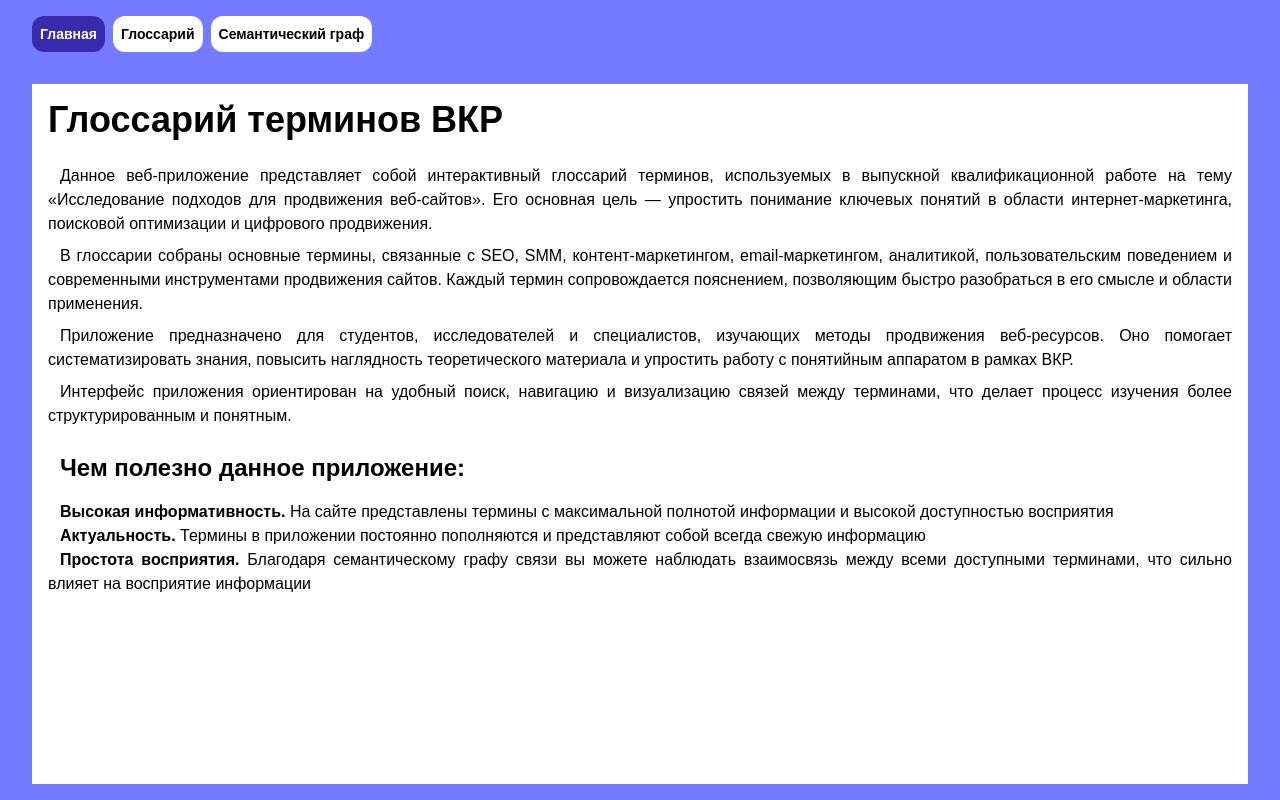
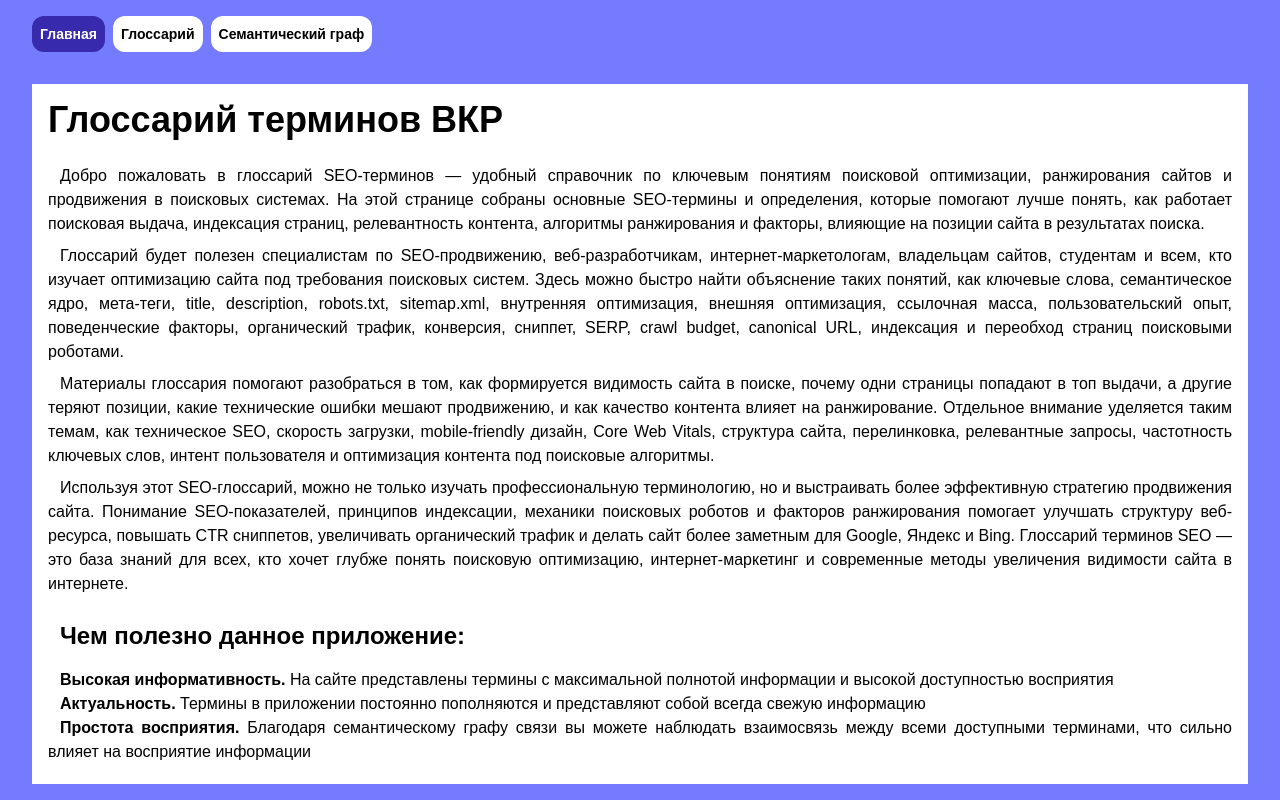
Before and after one commit to skoptenco/glossary-frontend-next, a Next.js app: page / in a window 1280 px wide. Built offline with nearby package versions, Linux system fonts and the light colour scheme; no server answers.

Commit message:
feat: - added lsi words to main pages

```diff
--- a/app/graph/page.tsx
+++ b/app/graph/page.tsx
@@ -8,6 +8,7 @@ export const metadata: Metadata = {
     description: `
         Данная страница отображает семантический граф связи между терминами.
         Он необходим для визуального отображения и правильного восприятия структуры терминов, то есть того как один термин связан с другим.
+        Семантический граф SEO-терминов с визуализацией связей между понятиями: ключевые слова, индексация, ранжирование, релевантность, трафик, SERP и другие элементы поисковой оптимизации.
     `,
     robots: {
         index: true,
--- a/app/page.tsx
+++ b/app/page.tsx
@@ -8,6 +8,7 @@ export const metadata: Metadata = {
     Данное приложение представляет собой глоссарий терминов по теме продвижения веб-сайтов.
     Он предназначен для изучения SEO-понятий, контент-маркетинга, алгоритмов ранжирования и т.д. в удобном формате.
     Также приложение включает в себя семантический граф связи, необходимый для визуального отображения и демонстрации связей между терминами.
+    SEO-глоссарий с терминами и определениями: поисковая оптимизация, ранжирование, индексация, ключевые слова, SERP, мета-теги, семантическое ядро, релевантность, трафик, сниппеты, техническое SEO и продвижение сайтов.
     `,
     robots: {
         index: true,
@@ -24,26 +25,49 @@ export default function Home() {
             <PageTitle>Глоссарий терминов ВКР</PageTitle>
             <div className="flex flex-col gap-6 text-justify indent-3">
                 <div className="flex flex-col gap-2">
-                    <p>Данное веб-приложение представляет собой интерактивный глоссарий терминов, используемых в
-                        выпускной квалификационной работе на тему «Исследование подходов для продвижения веб-сайтов».
-                        Его основная цель — упростить понимание ключевых понятий в области интернет-маркетинга,
-                        поисковой оптимизации и цифрового продвижения.</p>
-                    <p>В глоссарии собраны основные термины, связанные с SEO, SMM, контент-маркетингом,
-                        email-маркетингом, аналитикой, пользовательским поведением и современными инструментами
-                        продвижения сайтов. Каждый термин сопровождается пояснением, позволяющим быстро разобраться в
-                        его смысле и области применения.</p>
-                    <p>Приложение предназначено для студентов, исследователей и специалистов, изучающих методы
-                        продвижения веб-ресурсов. Оно помогает систематизировать знания, повысить наглядность
-                        теоретического материала и упростить работу с понятийным аппаратом в рамках ВКР.</p>
-                    <p>Интерфейс приложения ориентирован на удобный поиск, навигацию и визуализацию связей между
-                        терминами, что делает процесс изучения более структурированным и понятным.</p>
+                    <p>Добро пожаловать в глоссарий SEO-терминов — удобный справочник по ключевым понятиям поисковой
+                        оптимизации, ранжирования сайтов и продвижения в поисковых системах. На этой странице собраны
+                        основные SEO-термины и определения, которые помогают лучше понять, как работает поисковая
+                        выдача, индексация страниц, релевантность контента, алгоритмы ранжирования и факторы, влияющие
+                        на позиции сайта в результатах поиска.</p>
+                    <p>Глоссарий будет полезен специалистам по SEO-продвижению, веб-разработчикам,
+                        интернет-маркетологам, владельцам сайтов, студентам и всем, кто изучает оптимизацию сайта под
+                        требования поисковых систем. Здесь можно быстро найти объяснение таких понятий, как ключевые
+                        слова, семантическое ядро, мета-теги, title, description, robots.txt, sitemap.xml, внутренняя
+                        оптимизация, внешняя оптимизация, ссылочная масса, пользовательский опыт, поведенческие факторы,
+                        органический трафик, конверсия, сниппет, SERP, crawl budget, canonical URL, индексация и
+                        переобход страниц поисковыми роботами.</p>
+
+                    <p>Материалы глоссария помогают разобраться в том, как формируется видимость сайта в поиске, почему
+                        одни страницы попадают в топ выдачи, а другие теряют позиции, какие технические ошибки мешают
+                        продвижению, и как качество контента влияет на ранжирование. Отдельное внимание уделяется таким
+                        темам, как техническое SEO, скорость загрузки, mobile-friendly дизайн, Core Web Vitals,
+                        структура сайта, перелинковка, релевантные запросы, частотность ключевых слов, интент
+                        пользователя и оптимизация контента под поисковые алгоритмы.</p>
+
+                    <p>Используя этот SEO-глоссарий, можно не только изучать профессиональную терминологию, но и
+                        выстраивать более эффективную стратегию продвижения сайта. Понимание SEO-показателей, принципов
+                        индексации, механики поисковых роботов и факторов ранжирования помогает улучшать структуру
+                        веб-ресурса, повышать CTR сниппетов, увеличивать органический трафик и делать сайт более
+                        заметным для Google, Яндекс и Bing. Глоссарий терминов SEO — это база знаний для всех, кто хочет
+                        глубже
+                        понять поисковую оптимизацию, интернет-маркетинг и современные методы увеличения видимости сайта
+                        в интернете.</p>
                 </div>
                 <div className="flex flex-col gap-4">
                     <h3 className="text-2xl font-bold">Чем полезно данное приложение:</h3>
                     <ul>
-                        <li><b>Высокая информативность.</b> На сайте представлены термины с максимальной полнотой информации и высокой доступностью восприятия</li>
-                        <li><b>Актуальность.</b> Термины в приложении постоянно пополняются и представляют собой всегда свежую информацию </li>
-                        <li><b>Простота восприятия.</b> Благодаря семантическому графу связи вы можете наблюдать взаимосвязь между всеми доступными терминами, что сильно влияет на восприятие информации </li>
+                        <li><b>Высокая информативность.</b> На сайте представлены термины с максимальной полнотой
+                            информации
+                            и высокой доступностью восприятия
+                        </li>
+                        <li><b>Актуальность.</b> Термины в приложении постоянно пополняются и представляют собой всегда
+                            свежую информацию
+                        </li>
+                        <li><b>Простота восприятия.</b> Благодаря семантическому графу связи вы можете наблюдать
+                            взаимосвязь
+                            между всеми доступными терминами, что сильно влияет на восприятие информации
+                        </li>
                     </ul>
                 </div>
             </div>
--- a/app/terms/page.tsx
+++ b/app/terms/page.tsx
@@ -10,6 +10,7 @@ export const metadata: Metadata = {
     На данной странице представлен список терминов связанный с тематикой SEO.
     Термины представлены в виде списка карточек с заголовком и описанием.
     Быстрый поиск, определения понятий и навигация по тематике продвижения сайтов.
+    Список SEO-терминов с понятными определениями: поисковая оптимизация, индексация, ранжирование, ключевые слова, мета-теги, семантика, трафик, релевантность и другие понятия SEO.
     `,
     robots: {
         follow: true,
@@ -23,13 +24,6 @@ export const metadata: Metadata = {
 export default async function Page() {
 
     const terms = await getApi.getTerms();
-    // const [terms, setTerms] = useState<Term[]>([]);
-
-    // useEffect(() => {
-    //     getApi.getTerms().then(response => {
-    //         setTerms(response.data);
-    //     })
-    // }, []);
 
     return (
         <PageWrapper transparent>
```
